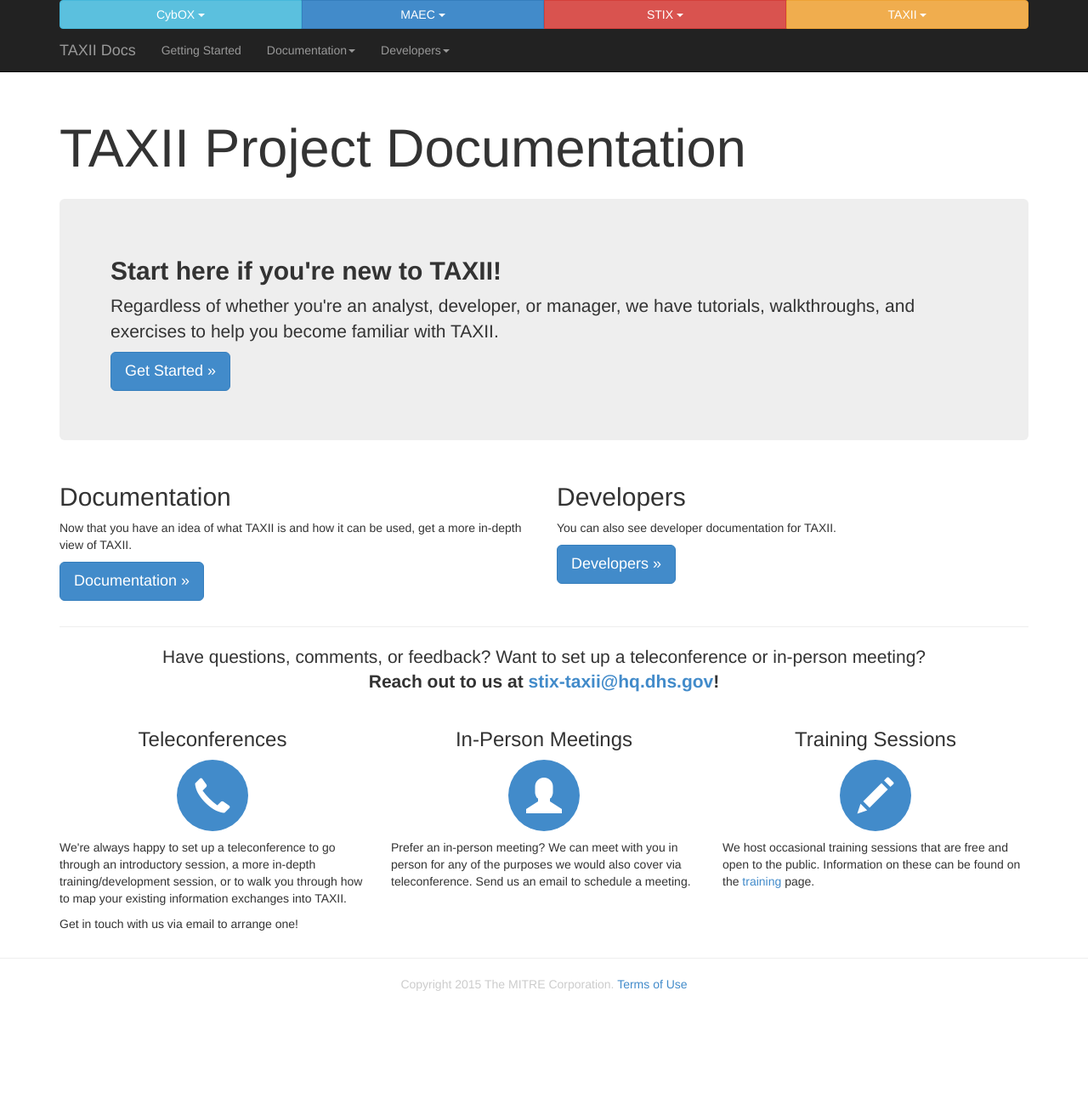
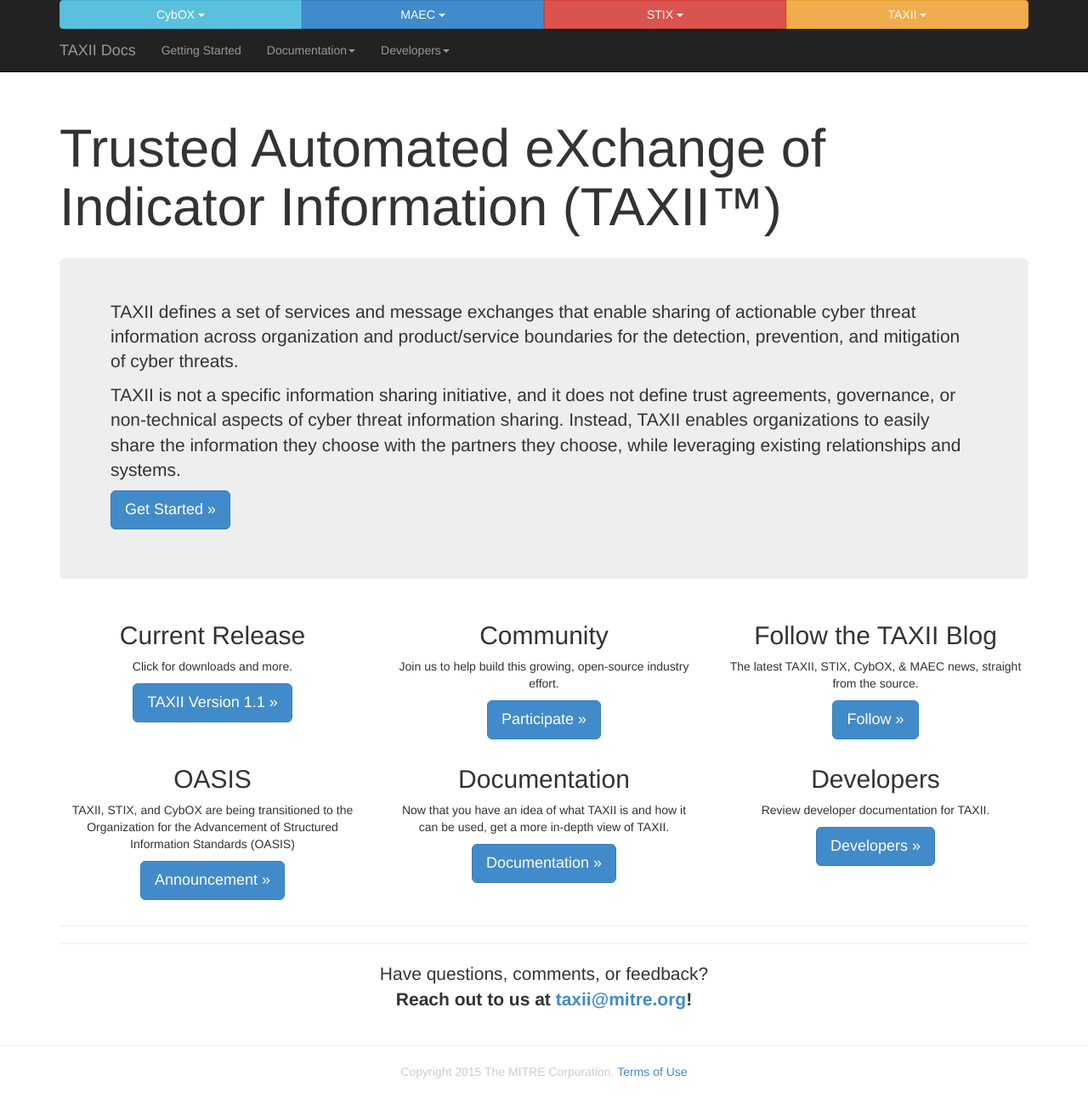
Before and after one commit to TAXIIProject/taxiiproject.github.io, a Jekyll site: the page built from index.md, in a window 1280 px wide. Shown: the whole page at 85% size. Built offline with Jekyll 4.4.1, drawn with Linux system fonts in a browser that asks for light colours; Markdown is read by kramdown in place of the engine named in the settings; before the commit the page ends 1209 px from its top, so only the background shows below that.

Commit message:
Edits to taxii io homepage
@markdavidson The edits for this page are based off the current version of the http://stixproject.github.io/ homepage. We are in the process of adding a brief text description of the STIX effort to the http://stixproject.github.io/ homepage in place of it's current docs-oriented Get Started text, so I attempted to do similar here. If we make other small or major design changes to the http://stixproject.github.io/ homepage, I suggest we also make them here so both sites are consistent with each other. In any case, edits above are aligned with STIX homepage as it is right now.

```diff
--- a/index.md
+++ b/index.md
@@ -1,65 +1,61 @@
 ---
-title: TAXII Project Documentation
+title: Trusted Automated eXchange of Indicator Information (TAXII™)
 layout: flat
-tagline: User and Developer documentation for TAXII
+tagline: Enabling Cyber Threat Information Exchange
 no_in_page_title: true
 ---
 
-<h1 class="site-title">TAXII Project Documentation</h1>
+<h2 class="site-title">Trusted Automated eXchange of Indicator Information (TAXII™)</h2>
 
 <div class="jumbotron">
-  <h2><strong>Start here if you're new to TAXII!</strong></h2>
-  <p>Regardless of whether you're an analyst, developer, or manager, we have tutorials, walkthroughs, and exercises to help you become familiar
-  with TAXII.</p>
+  <p>TAXII defines a set of services and message exchanges that enable sharing of actionable cyber threat information across organization and product/service boundaries for the detection, prevention, and mitigation of cyber threats.</p>
+  <p>TAXII is not a specific information sharing initiative, and it does not define trust agreements, governance, or non-technical aspects of cyber threat information sharing. Instead, TAXII enables organizations to easily share the information they choose with the partners they choose, while leveraging existing relationships and systems.</p>
   <p><a class="btn btn-primary btn-lg" role="button" href="/getting-started">Get Started »</a></p>
 </div>
 
 <div class="row">
-  <div class="col-md-6">
+  <div class="col-md-4 text-center">
+    <h2>Current Release</h2>
+    <p>Click for downloads and more.</p>
+    <p><a class="btn btn-primary btn-lg" role="button" href="https://taxii.mitre.org/specifications/version1.1/">TAXII Version 1.1 »</a></p>
+  </div>
+  <div class="col-md-4 text-center">
+    <h2>Community</h2>
+    <p>Join us to help build this growing, open-source industry effort.</p>
+    <p><a class="btn btn-primary btn-lg" role="button" href="http://taxiiproject.github.io/community">Participate »</a></p>
+</div>
+  <div class="col-md-4 text-center">
+    <h2>Follow the TAXII Blog</h2>
+    <p>The latest TAXII, STIX, CybOX, & MAEC news, straight from the source.</p>
+    <p><a class="btn btn-primary btn-lg" role="button" href="/blog">Follow »</a></p>
+  </div>
+</div>
+
+<div class="row">
+  <div class="col-md-4 text-center">
+    <h2>OASIS</h2>
+    <p>TAXII, STIX, and CybOX are being transitioned to the Organization for the Advancement of Structured Information Standards (OASIS)</p>
+    <p><a class="btn btn-primary btn-lg" role="button" href="https://stixproject.github.io/stix-at-oasis.pdf">Announcement »</a></p>
+  </div>
+
+<div class="col-md-4 text-center">
     <h2>Documentation</h2>
     <p>Now that you have an idea of what TAXII is and how it can be used,
     get a more in-depth view of TAXII.</p>
     <p><a class="btn btn-primary btn-lg" role="button" href="/documentation">Documentation »</a></p>
   </div>
-  <div class="col-md-6">
+
+<div class="col-md-4 text-center">
     <h2>Developers</h2>
-    <p>You can also see developer documentation for TAXII.</p>
+    <p>Review developer documentation for TAXII.</p>
     <p><a class="btn btn-primary btn-lg" role="button" href="/developers">Developers »</a></p>
   </div>
 </div>
 
-<hr />
+<hr><hr />
 
 <p class="lead text-center">
-	Have questions, comments, or feedback? Want to set up a teleconference or in-person meeting?
+	Have questions, comments, or feedback?
 	<br/>
-	<strong>Reach out to us at <a href="mailto:stix-taxii@hq.dhs.gov">stix-taxii@hq.dhs.gov</a>!</strong>
+	<strong>Reach out to us at <a href="mailto:taxii@mitre.org">taxii@mitre.org</a>!</strong>
 </p>
-
-<div class="row">
-    <div class="col-md-4">
-      <h3 class="text-center">Teleconferences</h3>
-	  <div class="contact-icon">
-		  <span class="glyphicon glyphicon-earphone">
-		  </span>
-	  </div>
-      <p>We're always happy to set up a teleconference to go through an introductory session, a more in-depth training/development session, or to walk you through how to map your existing information exchanges into TAXII.</p>
-	  <p>Get in touch with us via email to arrange one!</p>
-    </div>
-    <div class="col-md-4">
-      <h3 class="text-center">In-Person Meetings</h3>
-	  <div class="contact-icon">
-		  <span class="glyphicon glyphicon-user">
-		  </span>
-	  </div>
-      <p>Prefer an in-person meeting? We can meet with you in person for any of the purposes we would also cover via teleconference. Send us an email to schedule a meeting.</p>
-    </div>
-    <div class="col-md-4">
-      <h3 class="text-center">Training Sessions</h3>
-	  <div class="contact-icon">
-		  <span class="glyphicon glyphicon-pencil">
-		  </span>
-	  </div>
-	  <p>We host occasional training sessions that are free and open to the public. Information on these can be found on the <a href="http://stix.mitre.org/training/index.html">training</a> page.</p>
-    </div>
-</div>
```
